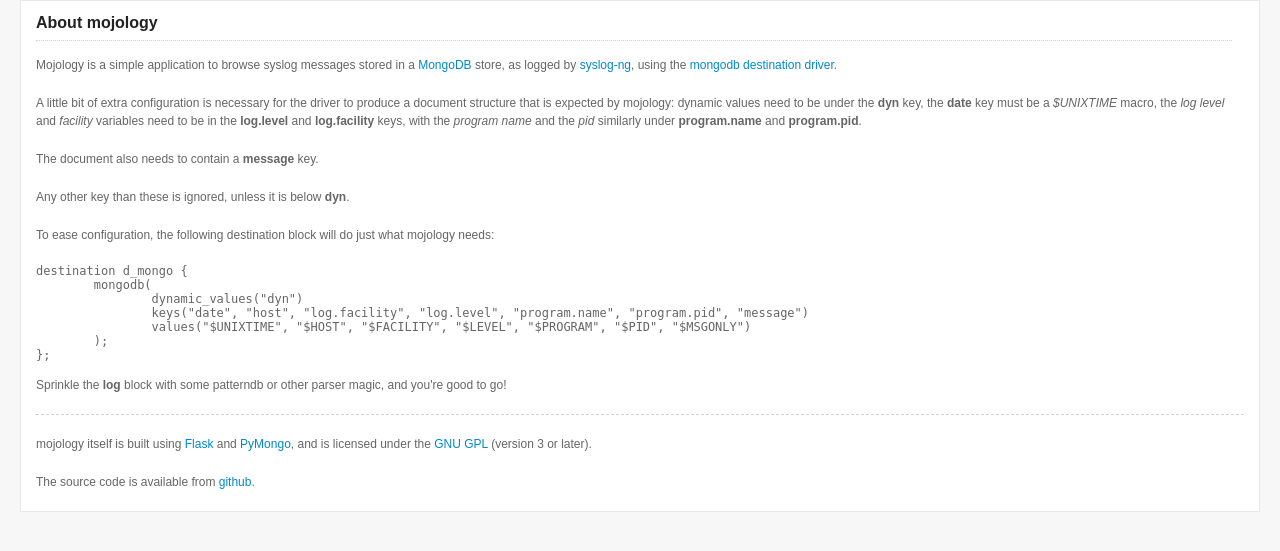
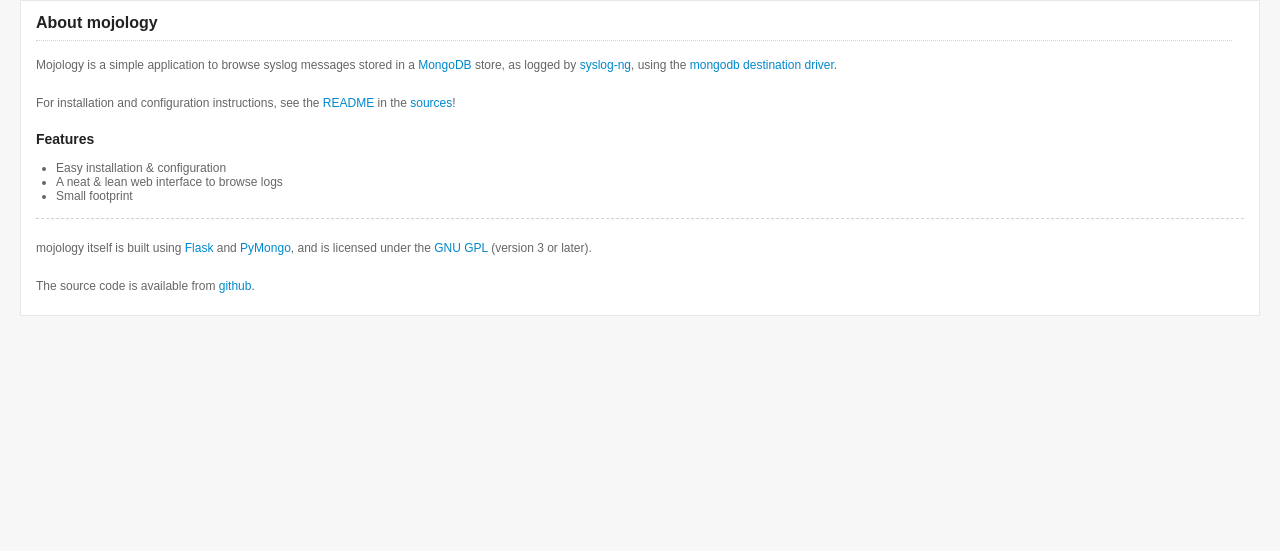
Before and after one commit to drucko/mojology, a Python web app: template mojology/templates/about.html in a window 1280 px wide. Shown: the part 115-666 px from the top of the page. Run offline with Jinja, Linux system fonts and the light colour scheme; the template is opened without the code that fills it, so the values that code supplies are empty; some libraries are stand-ins or nearby versions.

Commit message:
about: Updated the about page.
Removed all traces of configuration info, it doesn't belong there.

```diff
--- a/mojology/templates/about.html
+++ b/mojology/templates/about.html
@@ -15,46 +15,18 @@
   </p>
 
   <p>
-    A little bit of extra configuration is necessary for the driver to
-    produce a document structure that is expected by mojology: dynamic
-    values need to be under the <strong>dyn</strong> key,
-    the <strong>date</strong> key must be a <em>$UNIXTIME</em> macro,
-    the <em>log level</em> and <em>facility</em> variables need to be
-    in the <strong>log.level</strong>
-    and <strong>log.facility</strong> keys, with the <em>program
-    name</em> and the <em>pid</em> similarly
-    under <strong>program.name</strong>
-    and <strong>program.pid</strong>.
+    For installation and configuration instructions, see
+    the <a href="https://github.com/algernon/mojology/blob/master/README.rst#readme">README</a>
+    in the <a href="https://github.com/algernon/mojology">sources</a>!
   </p>
 
-  <p>
-    The document also needs to contain a <strong>message</strong> key.
-  </p>
+  <h4>Features</h4>
 
-  <p>
-    Any other key than these is ignored, unless it is
-    below <strong>dyn</strong>.
-  </p>
-
-  <p>
-    To ease configuration, the following destination block will do
-    just what mojology needs:
-  </p>
-
-  <pre>
-destination d_mongo {
-	mongodb(
-		dynamic_values("dyn")
-    		keys("date", "host", "log.facility", "log.level", "program.name", "program.pid", "message")
-		values("$UNIXTIME", "$HOST", "$FACILITY", "$LEVEL", "$PROGRAM", "$PID", "$MSGONLY")
-	);
-};
-  </pre>
-
-  <p>
-    Sprinkle the <strong>log</strong> block with some patterndb or
-    other parser magic, and you're good to go!
-  </p>
+  <ul>
+    <li> Easy installation &amp; configuration
+    <li> A neat &amp; lean web interface to browse logs
+    <li> Small footprint
+  </ul>
 
   <hr>
 
```
